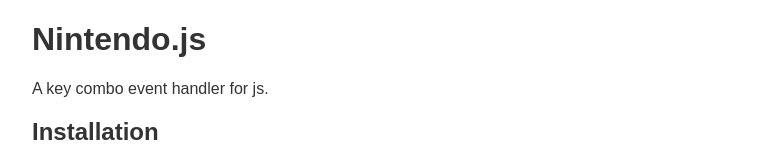
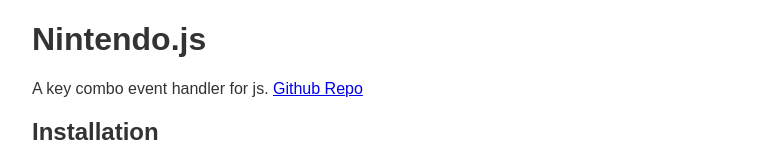
Before and after one commit to juancamiloestela/nintendo.js, a plain HTML site: page index.html in a window 1280 px wide. Shown: the top 163 px of the page, without its empty margins (258-1021 px from the left). Drawn offline with Linux system fonts and the light colour scheme.

Commit message:
added repo link to page

```diff
--- a/index.html
+++ b/index.html
@@ -39,7 +39,7 @@
 		<div class="wrapper">
 			<h1>Nintendo.js</h1>
 
-			<p>A key combo event handler for js.</p>
+			<p>A key combo event handler for js. <a href="https://github.com/juancamiloestela/nintendo.js">Github Repo</a></p>
 
 			<h2>Installation</h2>
 
```
